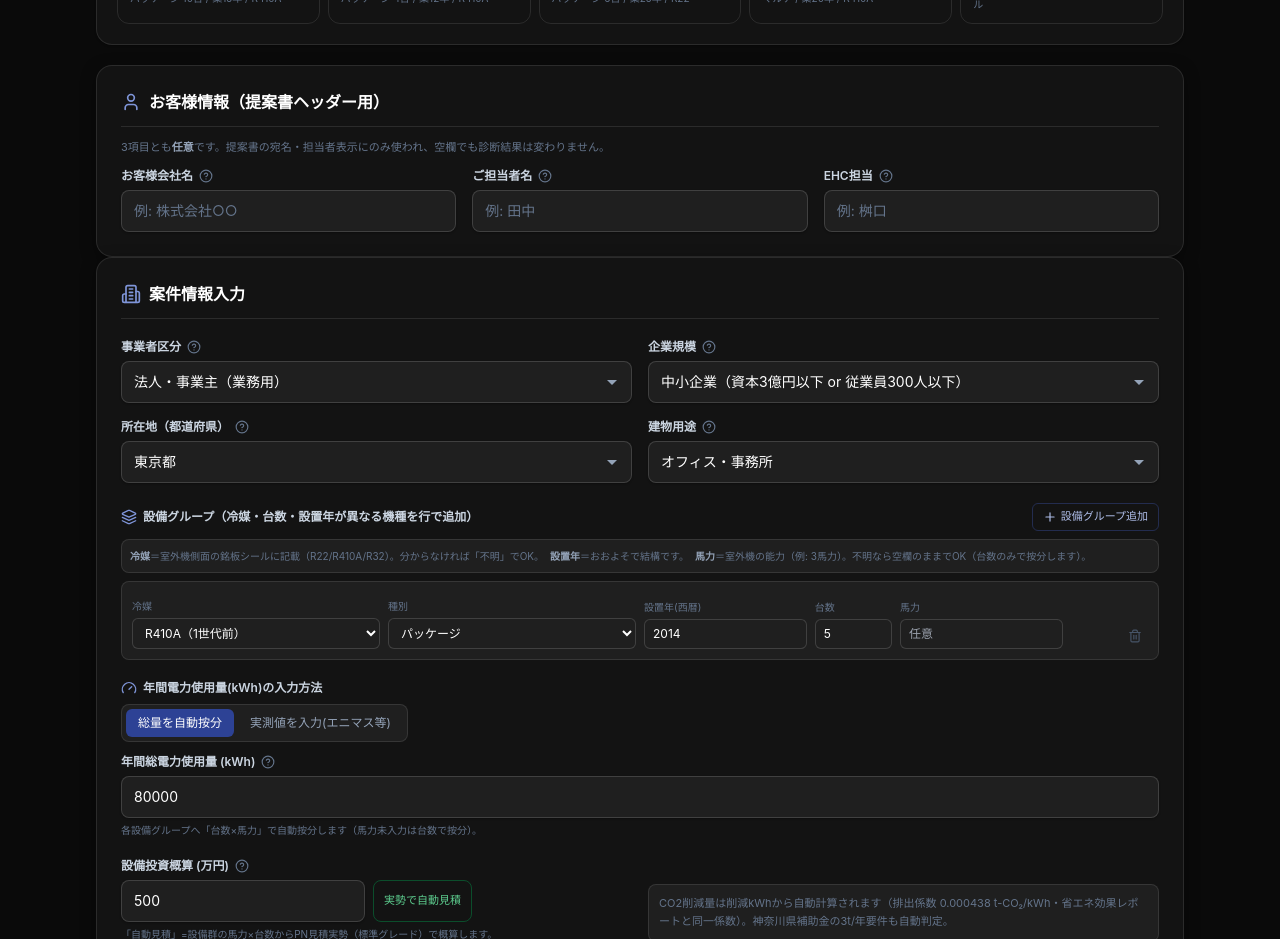
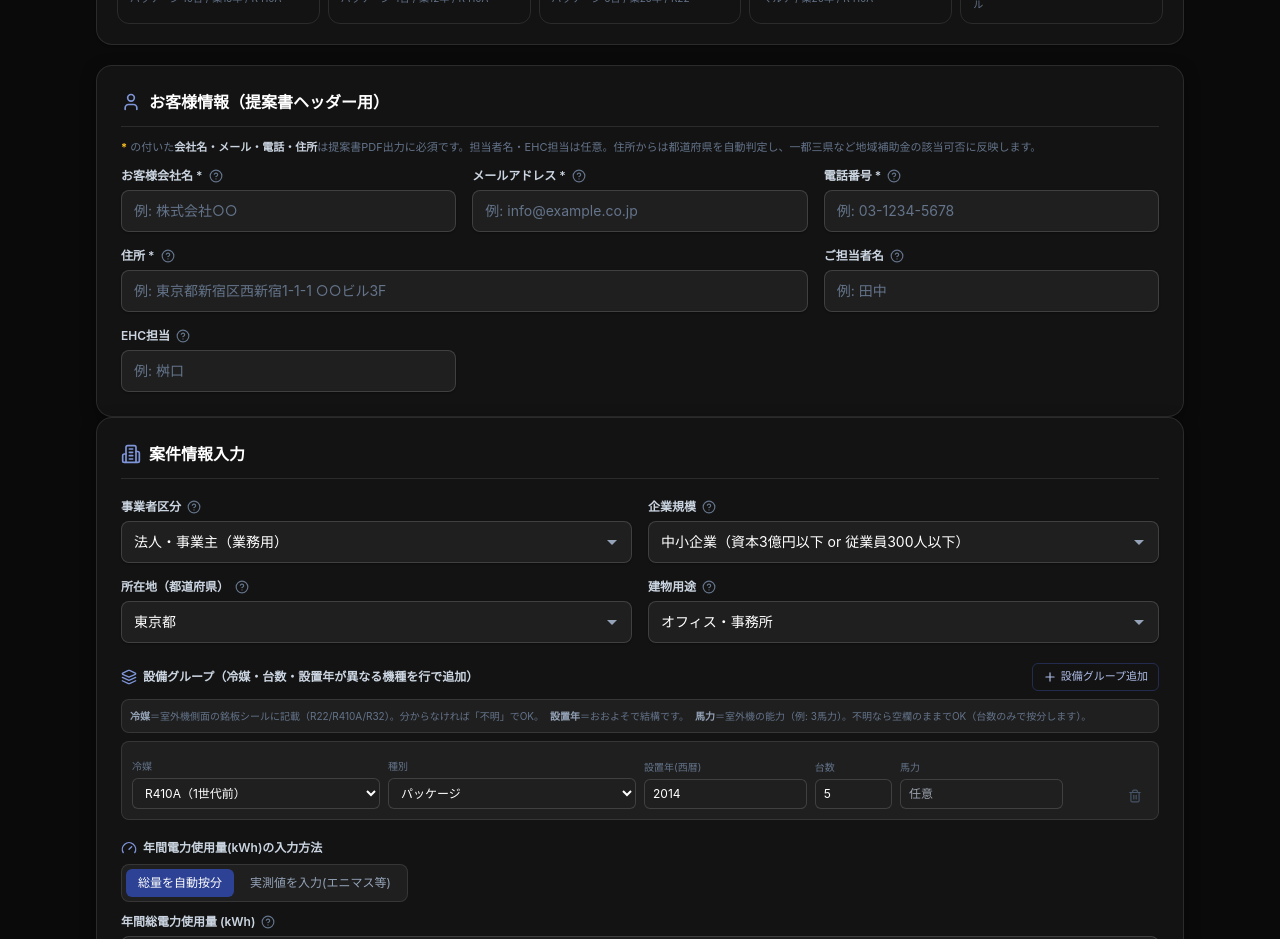
Before and after one commit to Shinichi-Morozumi/ehc-subsidy-app, a Next.js app: page / in a window 1280 px wide. Shown: the part 1240-2179 px from the top of the page. Built offline with nearby package versions, Linux system fonts and the light colour scheme.

Commit message:
会社情報（メール・電話・住所）を必須化＋住所から都道府県を自動判定して地域補助金の該当判定に反映

```diff
--- a/components/CustomerReport.tsx
+++ b/components/CustomerReport.tsx
@@ -37,12 +37,20 @@ export function CustomerReport({ input, result }: { input: MatchInput; result: M
   const rewardYen = Math.round(result.bestSubsidyManYen * 10000 * 0.1);
   const industryLabel = (INDUSTRY_PROFILES[input.building] ?? INDUSTRY_PROFILES.other).label;
 
-  const customerReady = (input.customerCompany ?? "").trim().length > 0;
+  // 会社名・メール・電話・住所を必須にする
+  const requiredFields = [
+    { val: input.customerCompany, id: "customer-company-input" },
+    { val: input.customerEmail, id: "customer-email-input" },
+    { val: input.customerPhone, id: "customer-phone-input" },
+    { val: input.customerAddress, id: "customer-address-input" },
+  ];
+  const firstMissing = requiredFields.find((f) => !(f.val ?? "").trim());
+  const customerReady = !firstMissing;
   const handlePrint = () => {
-    if (!customerReady) {
-      // 会社名が未入力なら、印刷を止めて入力欄まで自動スクロール＆フォーカスして誘導
+    if (firstMissing) {
+      // 未入力の必須項目があれば、印刷を止めて該当欄まで自動スクロール＆フォーカスして誘導
       const section = document.getElementById("customer-info-section");
-      const field = document.getElementById("customer-company-input") as HTMLInputElement | null;
+      const field = document.getElementById(firstMissing.id) as HTMLInputElement | null;
       (section ?? field)?.scrollIntoView({ behavior: "smooth", block: "center" });
       if (field) {
         window.setTimeout(() => {
@@ -73,7 +81,7 @@ export function CustomerReport({ input, result }: { input: MatchInput; result: M
         <div className="flex flex-col items-end gap-1.5">
           <button
             onClick={handlePrint}
-            title={customerReady ? "" : "押すとお客様会社名の入力欄へご案内します"}
+            title={customerReady ? "" : "押すと未入力の必須項目（会社名・メール・電話・住所）へご案内します"}
             className="bg-gradient-to-r from-ehc-700 to-ehc-600 hover:from-ehc-800 hover:to-ehc-700 text-white px-4 py-2 rounded-lg text-sm font-semibold flex items-center gap-2 shadow-card hover:shadow-lift transition-all"
           >
             <Printer className="w-4 h-4" />
@@ -107,6 +115,13 @@ export function CustomerReport({ input, result }: { input: MatchInput; result: M
             {input.customerContact && <span>ご担当: {input.customerContact} 様</span>}
             <span className="text-slate-400">提案書番号: {proposalNo}</span>
           </div>
+          {(input.customerAddress || input.customerPhone || input.customerEmail) && (
+            <div className="flex items-center justify-center gap-x-3 gap-y-0.5 text-[11px] text-slate-500 flex-wrap mt-1.5">
+              {input.customerAddress && <span>{input.customerAddress}</span>}
+              {input.customerPhone && <span>TEL: {input.customerPhone}</span>}
+              {input.customerEmail && <span>{input.customerEmail}</span>}
+            </div>
+          )}
         </div>
 
         <section className="mb-5">
--- a/components/SubsidyMatcher.tsx
+++ b/components/SubsidyMatcher.tsx
@@ -32,6 +32,24 @@ const newGroup = (over: Partial<EquipGroup> = {}): EquipGroup => ({
 
 const PREFS = ["東京都", "神奈川県", "大阪府", "埼玉県", "千葉県", "愛知県", "北海道", "福岡県", "その他"];
 
+// 全47都道府県（住所文字列からの判定用）
+const ALL_PREFS = [
+  "北海道", "青森県", "岩手県", "宮城県", "秋田県", "山形県", "福島県",
+  "茨城県", "栃木県", "群馬県", "埼玉県", "千葉県", "東京都", "神奈川県",
+  "新潟県", "富山県", "石川県", "福井県", "山梨県", "長野県", "岐阜県",
+  "静岡県", "愛知県", "三重県", "滋賀県", "京都府", "大阪府", "兵庫県",
+  "奈良県", "和歌山県", "鳥取県", "島根県", "岡山県", "広島県", "山口県",
+  "徳島県", "香川県", "愛媛県", "高知県", "福岡県", "佐賀県", "長崎県",
+  "熊本県", "大分県", "宮崎県", "鹿児島県", "沖縄県",
+];
+
+// 住所文字列から都道府県を検出。ドロップダウン候補にあればその値、無ければ"その他"。未検出はnull
+const prefFromAddress = (address: string): string | null => {
+  const hit = ALL_PREFS.find((p) => address.includes(p));
+  if (!hit) return null;
+  return PREFS.includes(hit) ? hit : "その他";
+};
+
 const REFRI_SHORT: Record<RefriType, string> = { r22: "R22", r410a: "R410A", r32: "R32", unknown: "冷媒不明" };
 const groupLabel = (g: EquipGroup, i: number) =>
   `設備${i + 1}：${REFRI_SHORT[g.refri]}・${g.equip === "multi" ? "マルチ" : "パッケージ"}・${g.units}台`;
@@ -49,8 +67,11 @@ const decodeInput = (s: string): MatchInput | null => {
 };
 
 const HELP = {
-  customerCompany: "提案書のヘッダーに表示されるお客様の会社名（例: 株式会社○○）。空欄のままでも診断・提案書作成はできます。",
+  customerCompany: "提案書のヘッダーに表示されるお客様の会社名（例: 株式会社○○）。提案書PDF出力には必須です。",
   customerContact: "提案書ヘッダーに表示されるご担当者様のお名前。未定・不明の場合は空欄のままでOKです。",
+  customerEmail: "提案書の送付・ご連絡に使うお客様のメールアドレス。提案書PDF出力には必須です。",
+  customerPhone: "ご連絡用のお客様の電話番号。提案書PDF出力には必須です。",
+  customerAddress: "お客様の所在地（住所）。都道府県を自動判定し、一都三県など地域補助金の該当可否に反映します。提案書PDF出力には必須です。",
   ehcStaff: "提案書のフッターに表示されるEHC側の担当者名（例: 桝口、伊藤）。担当者が決まっていない場合は空欄のままでOKです。",
   bizType: "EHCソリューションズは業務用（法人・事業主）専用です。個人・家庭用の空調は対象外となります。",
   size: "中小企業 = 資本金3億円以下 もしくは 従業員300人以下。多くの補助金で中小企業が優遇されます。",
@@ -76,6 +97,9 @@ export function SubsidyMatcher() {
     invest: 500,
     customerCompany: "",
     customerContact: "",
+    customerEmail: "",
+    customerPhone: "",
+    customerAddress: "",
     ehcStaff: "",
   });
   const [result, setResult] = useState<MatchResult | null>(null);
@@ -138,11 +162,20 @@ export function SubsidyMatcher() {
 
   // ③提案書の印刷ビュー（顧客情報→同意の順に確認してから印刷）
   const printReport = () => {
-    if (!(input.customerCompany ?? "").trim()) {
-      setToast("印刷前にお客様情報（会社名）を入力してください");
+    const required: { val: string; label: string; id: string }[] = [
+      { val: input.customerCompany, label: "会社名", id: "customer-company-input" },
+      { val: input.customerEmail, label: "メールアドレス", id: "customer-email-input" },
+      { val: input.customerPhone, label: "電話番号", id: "customer-phone-input" },
+      { val: input.customerAddress, label: "住所", id: "customer-address-input" },
+    ];
+    const missing = required.find((r) => !(r.val ?? "").trim());
+    if (missing) {
+      setToast(`印刷前にお客様情報（${missing.label}）を入力してください`);
       if (toastTimer.current) window.clearTimeout(toastTimer.current);
       toastTimer.current = window.setTimeout(() => setToast(null), 3000);
       document.getElementById("customer-info-section")?.scrollIntoView({ behavior: "smooth", block: "center" });
+      const el = document.getElementById(missing.id) as HTMLInputElement | null;
+      if (el) window.setTimeout(() => el.focus(), 400);
       return;
     }
     if (!agreed) {
@@ -211,10 +244,10 @@ export function SubsidyMatcher() {
       <Card>
         <CardTitle icon={<User className="w-5 h-5" />}>お客様情報（提案書ヘッダー用）</CardTitle>
         <p className="text-[11px] text-slate-500 -mt-2 mb-3">
-          3項目とも<strong className="text-slate-400">任意</strong>です。提案書の宛名・担当者表示にのみ使われ、空欄でも診断結果は変わりません。
+          <strong className="text-amber-400">*</strong> の付いた<strong className="text-slate-300">会社名・メール・電話・住所</strong>は提案書PDF出力に必須です。担当者名・EHC担当は任意。住所からは都道府県を自動判定し、一都三県など地域補助金の該当可否に反映します。
         </p>
         <div className="grid grid-cols-1 md:grid-cols-3 gap-4">
-          <Field label="お客様会社名" help={HELP.customerCompany}>
+          <Field label="お客様会社名 *" help={HELP.customerCompany}>
             <Input
               id="customer-company-input"
               value={input.customerCompany}
@@ -222,6 +255,48 @@ export function SubsidyMatcher() {
               placeholder="例: 株式会社○○"
             />
           </Field>
+          <Field label="メールアドレス *" help={HELP.customerEmail}>
+            <Input
+              id="customer-email-input"
+              type="email"
+              value={input.customerEmail ?? ""}
+              onChange={(e) => set("customerEmail", e.target.value)}
+              placeholder="例: info@example.co.jp"
+            />
+          </Field>
+          <Field label="電話番号 *" help={HELP.customerPhone}>
+            <Input
+              id="customer-phone-input"
+              type="tel"
+              value={input.customerPhone ?? ""}
+              onChange={(e) => set("customerPhone", e.target.value)}
+              placeholder="例: 03-1234-5678"
+            />
+          </Field>
+          <div className="md:col-span-2">
+            <Field label="住所 *" help={HELP.customerAddress}>
+              <Input
+                id="customer-address-input"
+                value={input.customerAddress ?? ""}
+                onChange={(e) => {
+                  const v = e.target.value;
+                  const p = prefFromAddress(v);
+                  setInput((prev) => ({ ...prev, customerAddress: v, ...(p ? { pref: p } : {}) }));
+                }}
+                placeholder="例: 東京都新宿区西新宿1-1-1 ○○ビル3F"
+              />
+            </Field>
+            {(input.customerAddress ?? "").trim() &&
+              (prefFromAddress(input.customerAddress) ? (
+                <p className="text-[11px] text-ehc-300 mt-1">
+                  住所から「{prefFromAddress(input.customerAddress)}」と判定 → 地域補助金の該当判定に反映しました。
+                </p>
+              ) : (
+                <p className="text-[11px] text-amber-500 mt-1">
+                  住所から都道府県を判定できませんでした。下の「所在地（都道府県）」で選択してください。
+                </p>
+              ))}
+          </div>
           <Field label="ご担当者名" help={HELP.customerContact}>
             <Input
               value={input.customerContact}
--- a/lib/types.ts
+++ b/lib/types.ts
@@ -71,5 +71,8 @@ export interface MatchInput {
   invest: number;
   customerCompany: string;
   customerContact: string;
+  customerEmail: string;
+  customerPhone: string;
+  customerAddress: string;
   ehcStaff: string;
 }
```
